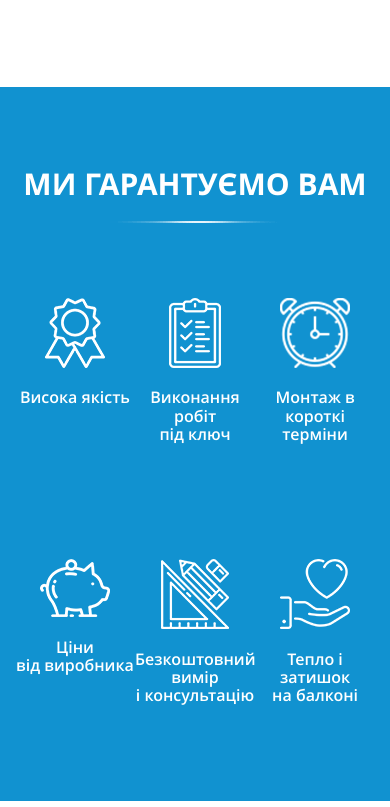
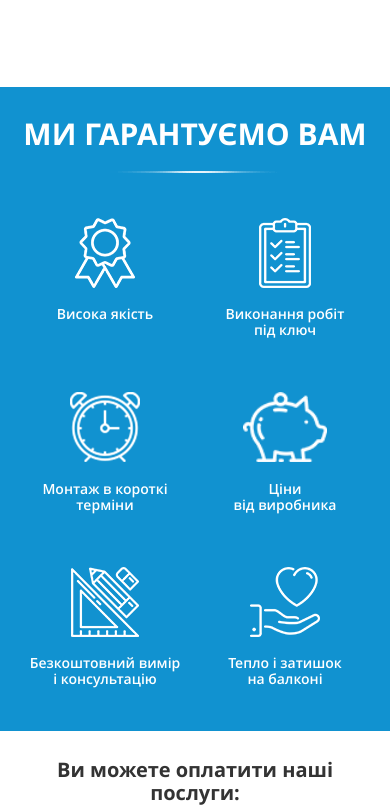
Before and after one commit to ZooMingGG/Irvas-Windows, a plain HTML site: page src/index.html in a window 390 px wide. Shown: the part 6406-7213 px from the top of the page. Drawn offline with Linux system fonts and the light colour scheme.

Commit message:
did media for guarantees section

```diff
--- a/src/scss/index.scss
+++ b/src/scss/index.scss
@@ -1745,6 +1745,40 @@ footer {
             }
         }
     }
+/*Guarantees*/
+    .guarantees {
+        padding: 30px 0;
+
+        .guarantees-header {
+
+            .guarantees-line {
+                margin: 0 0 40px 0;
+            }
+        }
+
+        .guarantees-body {
+
+            .guarantees-items {
+                justify-content: space-around;
+
+                .guarantees-item {
+                    width: 50%;
+
+                    .guarantees-img {
+                        height: 70px;
+                    }
+
+                    .guarantees-text {
+                        font-size: 14px;
+                    }
+                }
+
+                .guarantees-item:nth-child(1), .guarantees-item:nth-child(2), .guarantees-item:nth-child(3) {
+                    margin: 0 0 40px;
+                }
+            }
+        }
+    }
 /*Payment options*/
     .payment-options {
         padding: 10px 0 40px;
```
Also changed, not shown: src/css/index.css.
